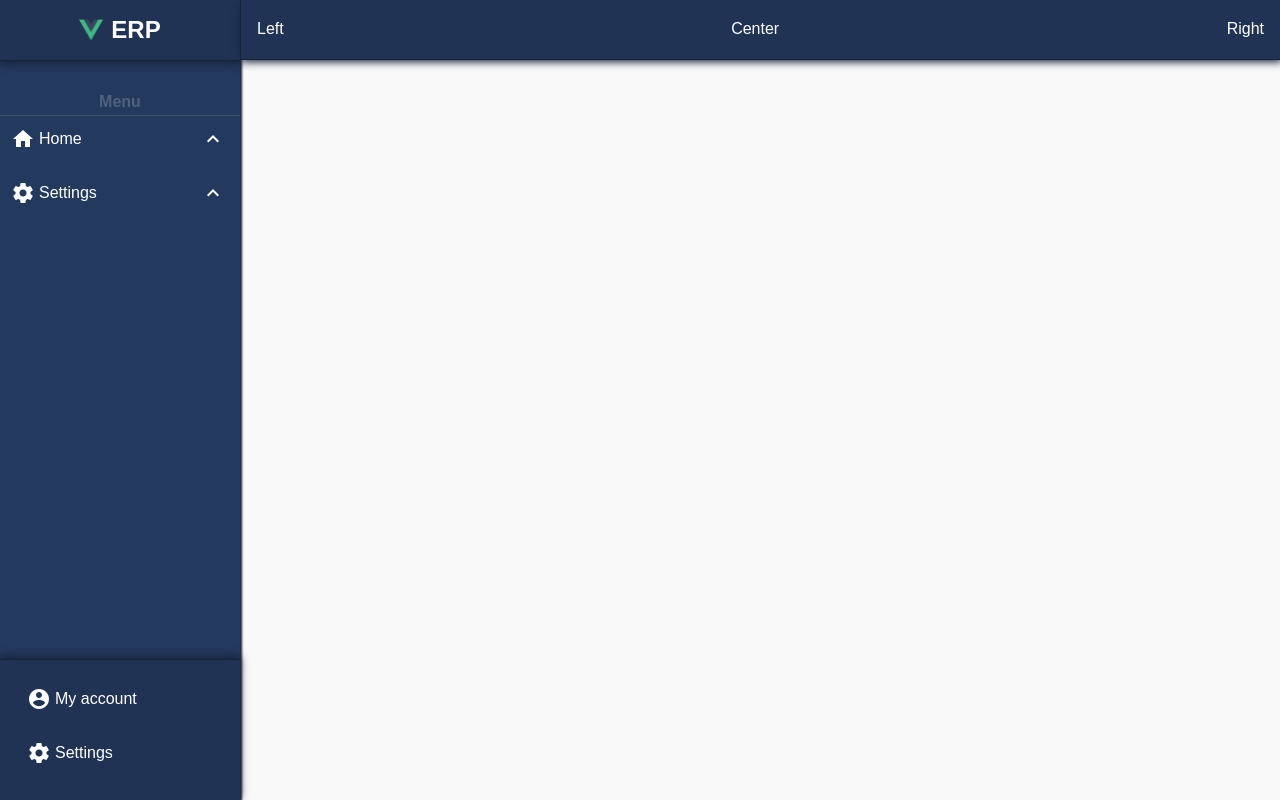
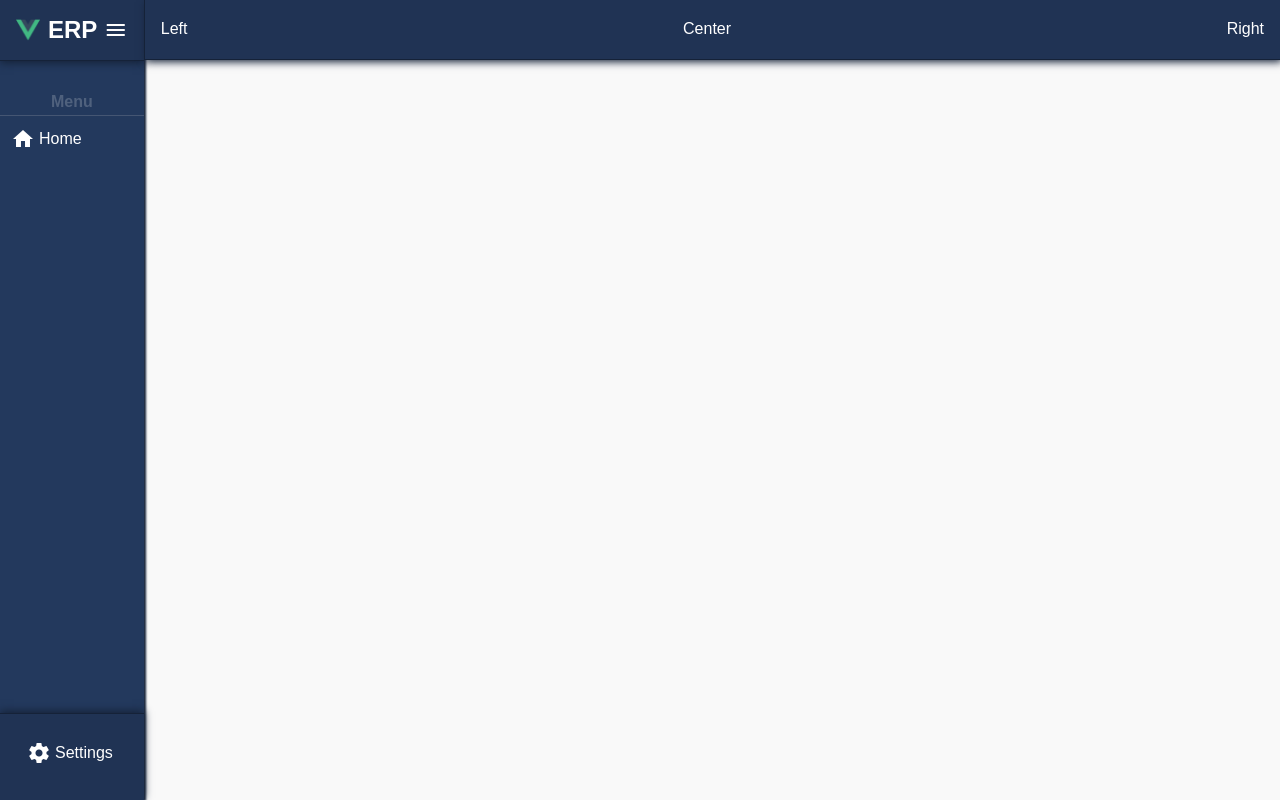
Before and after one commit to MMK-13/erp-front, a Vue app: page /dashboard in a window 1280 px wide. Built offline with nearby package versions, Linux system fonts and the light colour scheme; a web font is replaced by a local one.

Commit message:
UPdate SideBar

```diff
--- a/src/components/LayoutContainer.vue
+++ b/src/components/LayoutContainer.vue
@@ -13,7 +13,7 @@
 <style scoped>
 	.container {
 		display: grid;
-		grid-template-columns: 240px 1fr;
+		grid-template-columns: auto 1fr;
 		grid-template-rows: 60px 1fr;
 		min-height: 100vh;
 	}
--- a/src/components/SideBar.vue
+++ b/src/components/SideBar.vue
@@ -2,10 +2,13 @@
 	<aside class="sidebar">
 		<div class="sidebar__top">
 			<div class="header">
-				<img src="@/assets/logo.png" class="header__image">
-				<div class="header__title">
-					ERP
+				<div class="header__left">
+					<img src="@/assets/logo.png" class="header__image">
+					<div class="header__title">
+						ERP
+					</div>
 				</div>
+				<i class="material-icons expand">menu</i>
 			</div>
 			<div class="navigation">
 				<div class="navigation__tilte">Menu</div>
@@ -19,7 +22,6 @@
 			</div>
 		</div>
 		<div class="sidebar__down">
-			<SideBarLink route="#" title="My account" icon="account_circle" :deep="0" />
 			<SideBarLink route="#" title="Settings" icon="settings" :deep="0" />
 		</div>
 	</aside>
@@ -37,41 +39,10 @@
 			return {
 				links: [
 					{
-						route: '#',
+						route: '/',
 						title: 'Home',
-						icon: 'home',
-						children: [
-							{
-								route: '/',
-								title: 'Child 1',
-							}, {
-								route: '#',
-								title: 'Child 2',
-								children: [
-									{
-										route: '/',
-										title: 'Child 2.1',
-									}, {
-										route: '/',
-										title: 'Child 2.2'
-									}
-								]
-							},
-						]
-					}, {
-						route: '#',
-						title: 'Settings',
-						icon: 'settings',
-						children: [
-							{
-								route: '#',
-								title: 'Setting 1',
-							}, {
-								route: '#',
-								title: 'Setting 2',
-							},
-						]
-					}
+						icon: 'home'
+					},
 				],
 			}
 		}
@@ -79,6 +50,9 @@
 </script>
 
 <style scoped>
+	.expand {
+		cursor: pointer;
+	}
 	.item {
 		margin-bottom: 8px;
 	}
@@ -96,12 +70,17 @@
 		display: flex;
 		flex-direction: row;
 		align-items: center;
-		justify-content: center;
+		justify-content: space-between;
 		border-bottom: 1px solid #152238;
 		background-color: #203354;
 		box-shadow: 0px 2px 8px #152238;
 		margin-bottom: 32px;
 		padding: 16px;
+	}
+	.header__left {
+		display: flex;
+		flex-direction: row;
+		align-items: center;
 	}
 	.header__title {
 		font-weight: bold;
```
